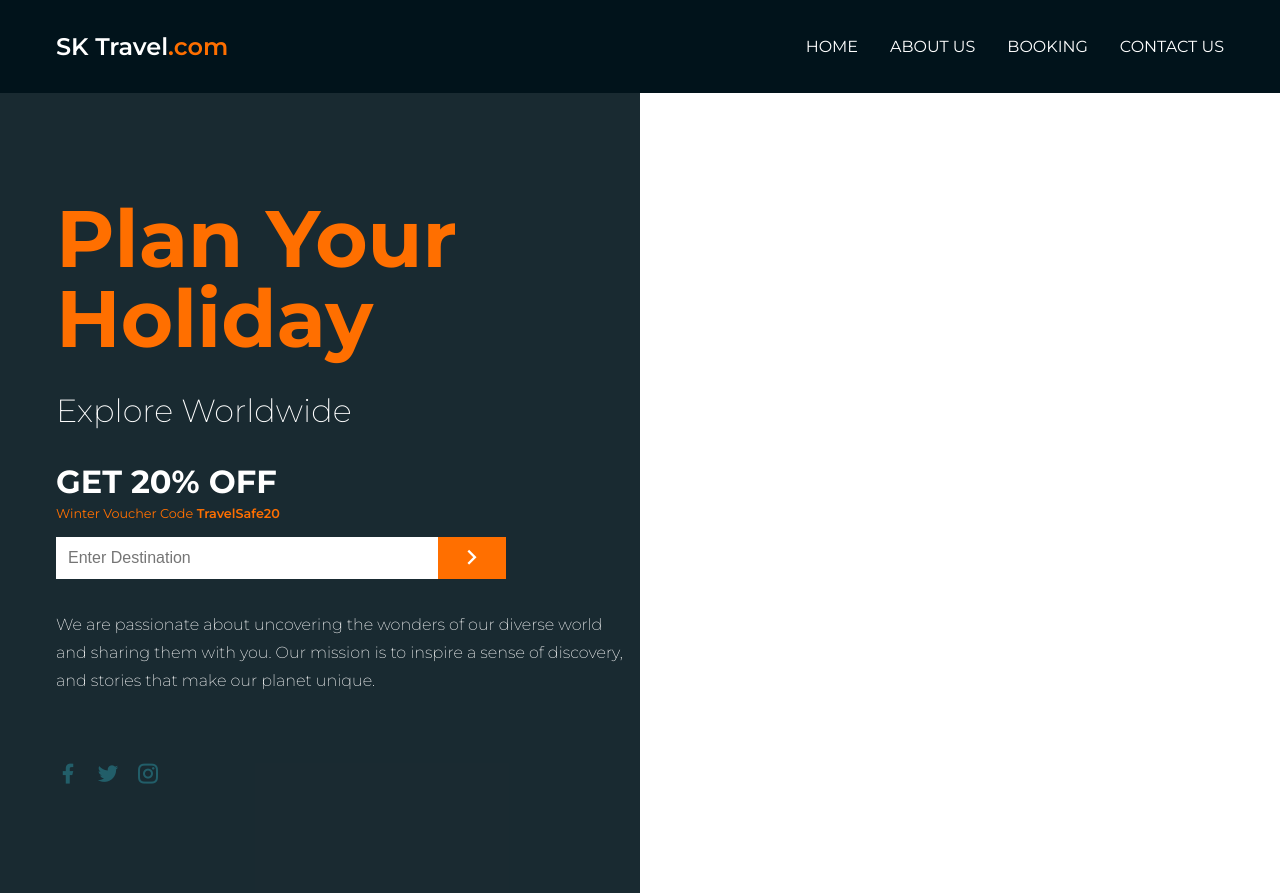
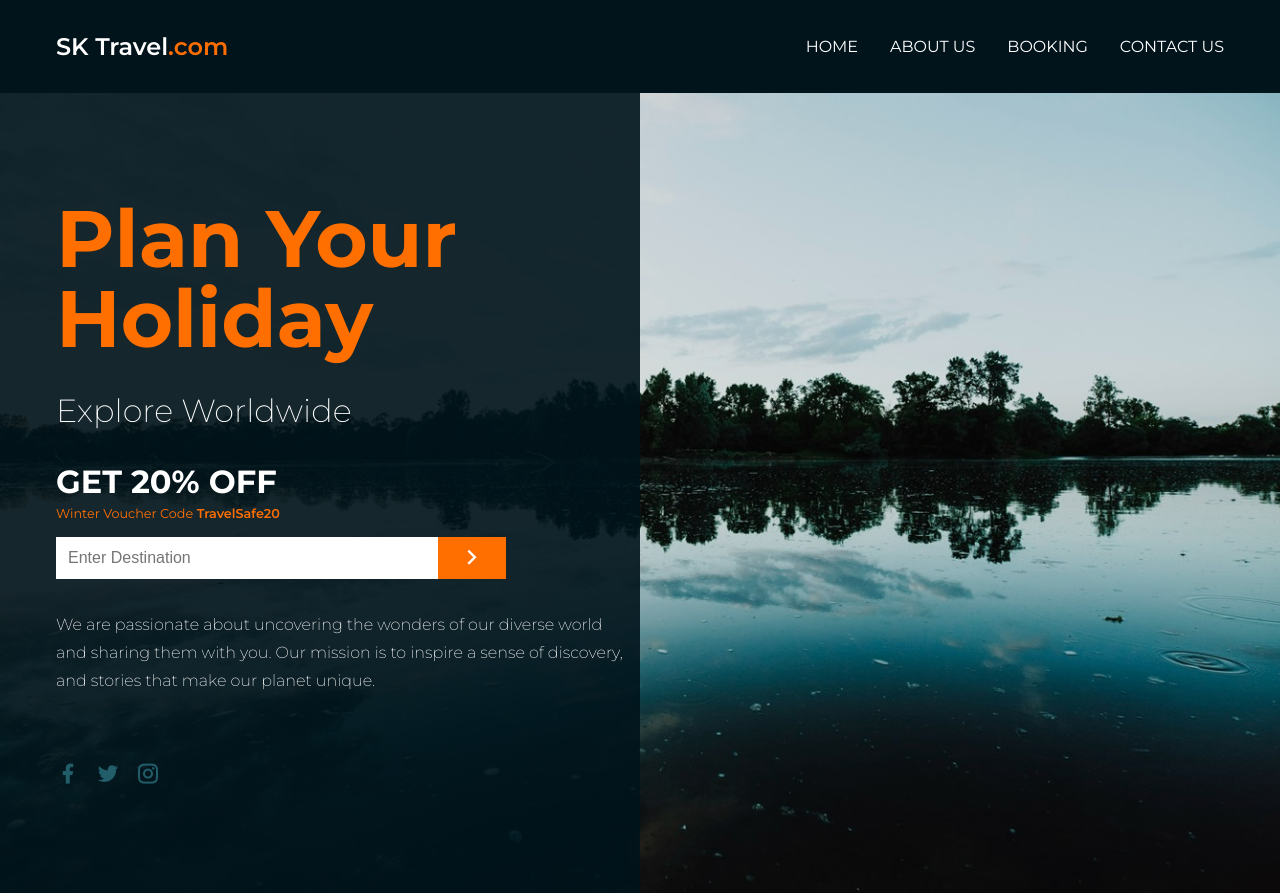
Before and after one commit to saravanakumar2404/LandingPage1, a plain HTML site: page index.html in a window 1280 px wide. Drawn offline with nearby package versions, Linux system fonts and the light colour scheme; the site is published under a folder, as on GitHub Pages, so addresses that start at the root find nothing; a script that the page names is missing.

Commit message:
adding landing page

```diff
--- a/style.css
+++ b/style.css
@@ -21,7 +21,7 @@ a {
 body {
   font-family: "Montserrat", sans-serif;
   min-height: 100vh;
-  background-image: url("/img/header.jpg");
+  background-image: url("img/header.jpg");
   background-position: center center;
   background-size: cover;
   background-repeat: no-repeat;
```
